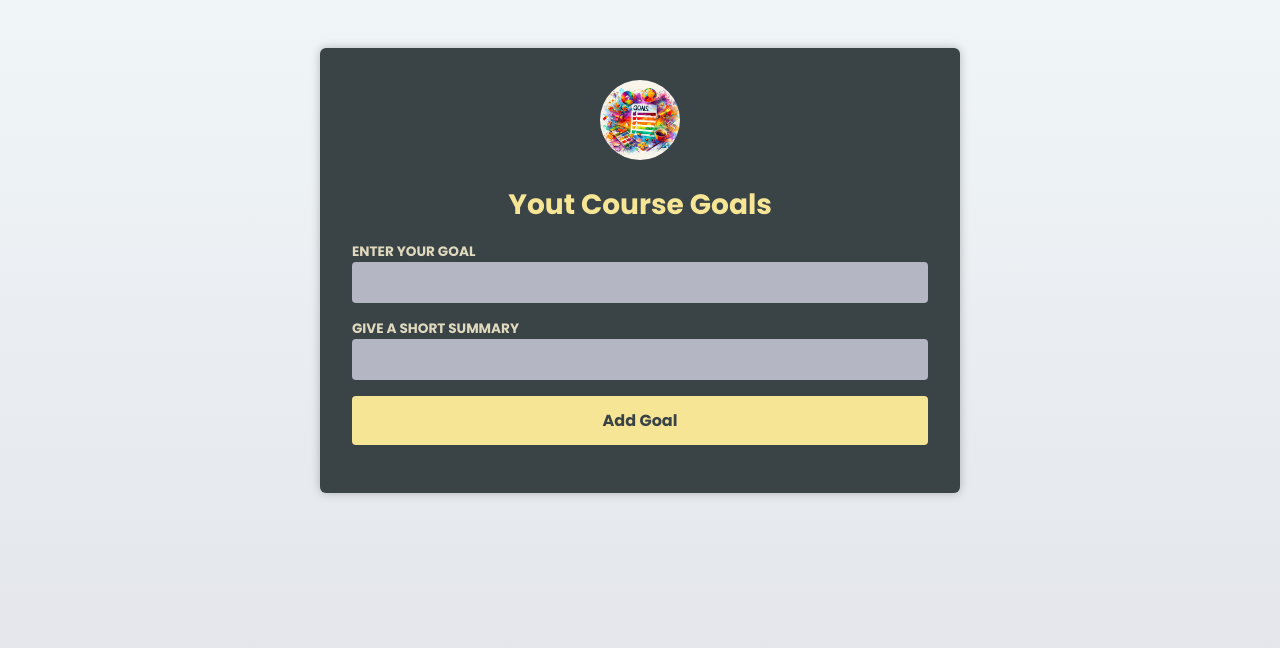
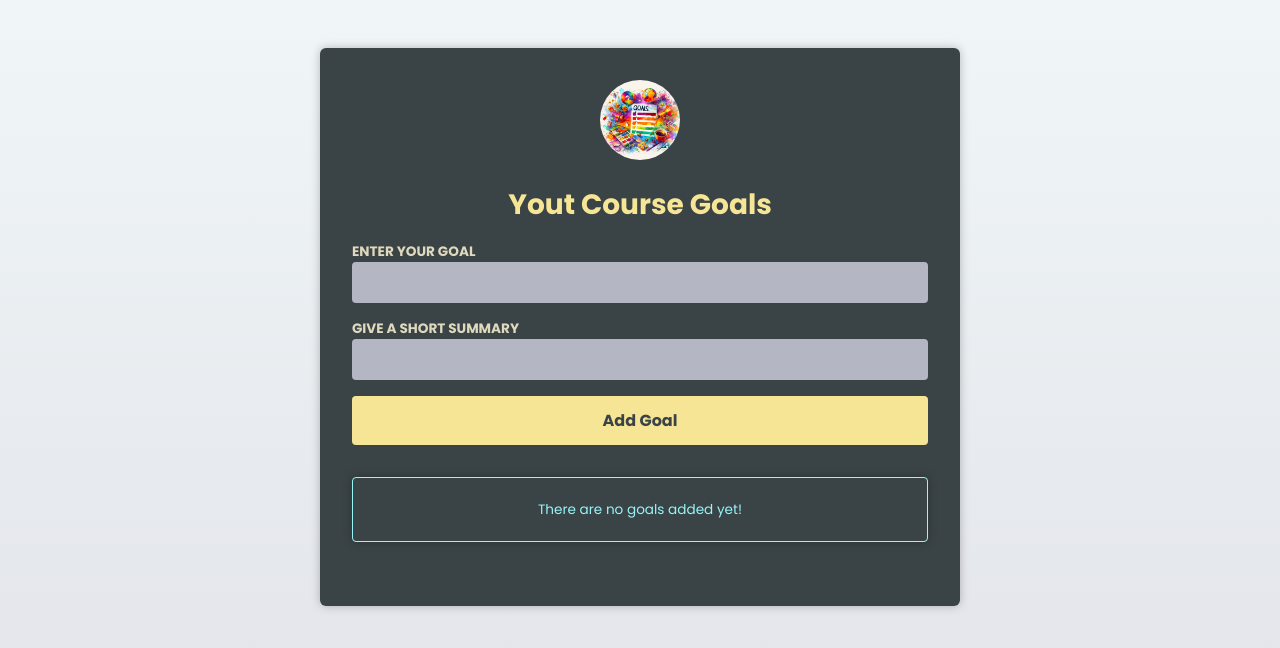
Before and after one commit to younusraza909/typescript-basic-project, a React (Vite) app in the folder react-ts-goals/: page / in a window 1280 px wide. Shown: the top 648 px of the page. Built offline with nearby package versions, Linux system fonts and the light colour scheme; the HTML template or start-up script is replaced by a standard one.

Commit message:
making a info box component

```diff
--- a/react-ts-goals/src/components/CourseGoalList.tsx
+++ b/react-ts-goals/src/components/CourseGoalList.tsx
@@ -1,5 +1,6 @@
 import { Goal } from "../types";
 import CourseGoal from "./CourseGoal";
+import InfoBox from "./InfoBox";
 
 type CourseGoalListProps = {
   goals: Goal[];
@@ -7,7 +8,22 @@ type CourseGoalListProps = {
 };
 
 const CourseGoalList = ({ goals, onDelete }: CourseGoalListProps) => {
+  if (goals.length === 0) {
+    return <InfoBox mode="hint">There are no goals added yet!</InfoBox>;
+  }
+
+  let InfoBoxWarning: React.ReactNode;
+
+  if (goals.length >= 4) {
+    InfoBoxWarning = (
+      <InfoBox mode="warning">
+        You have added to much goals. Do'nt put too much on your plate!
+      </InfoBox>
+    );
+  }
   return (
+    <>
+      {InfoBoxWarning}
       <ul>
         {goals &&
           goals.map((g) => (
@@ -18,6 +34,7 @@ const CourseGoalList = ({ goals, onDelete }: CourseGoalListProps) => {
             </li>
           ))}
       </ul>
+    </>
   );
 };
 
--- /dev/null
+++ b/react-ts-goals/src/components/InfoBox.tsx
@@ -0,0 +1,22 @@
+interface InfoBoxProps {
+  mode: "hint" | "warning";
+  children: React.ReactNode;
+}
+
+const InfoBox = ({ mode, children }: InfoBoxProps) => {
+  if (mode === "hint") {
+    return (
+      <aside className="infobox infobox-hint ">
+        <p>{children}</p>
+      </aside>
+    );
+  }
+
+  return (
+    <aside className="infobox infobox-warning warning--medium">
+      <p>{children}</p>
+    </aside>
+  );
+};
+
+export default InfoBox;
--- a/react-ts-goals/src/index.css
+++ b/react-ts-goals/src/index.css
@@ -126,7 +126,31 @@ li button:hover {
   color: #f9a73b;
 }
 
-.fallback {
+.infobox {
+  margin: 2rem 0;
+  padding: 0.5rem;
   text-align: center;
-  color: #acd1ce;
+  box-shadow: 0 0 10px rgba(0, 0, 0, 0.25);
+  font-size: 0.85rem;
+  border-radius: 4px;
 }
+
+.infobox-hint {
+  border: 1px solid #96f5f7;
+  color: #96f5f7;
+}
+
+.infobox-warning.warning--low {
+  border: 1px solid #f6d84f;
+  color: #f6d84f;
+}
+
+.infobox-warning.warning--medium {
+  border: 1px solid #f9a73b;
+  color: #f9a73b;
+}
+
+.infobox-warning.warning--high {
+  border: 1px solid #f97373;
+  color: #f97373;
+}
```
Lines whose indentation alone changed are shown as unchanged.
